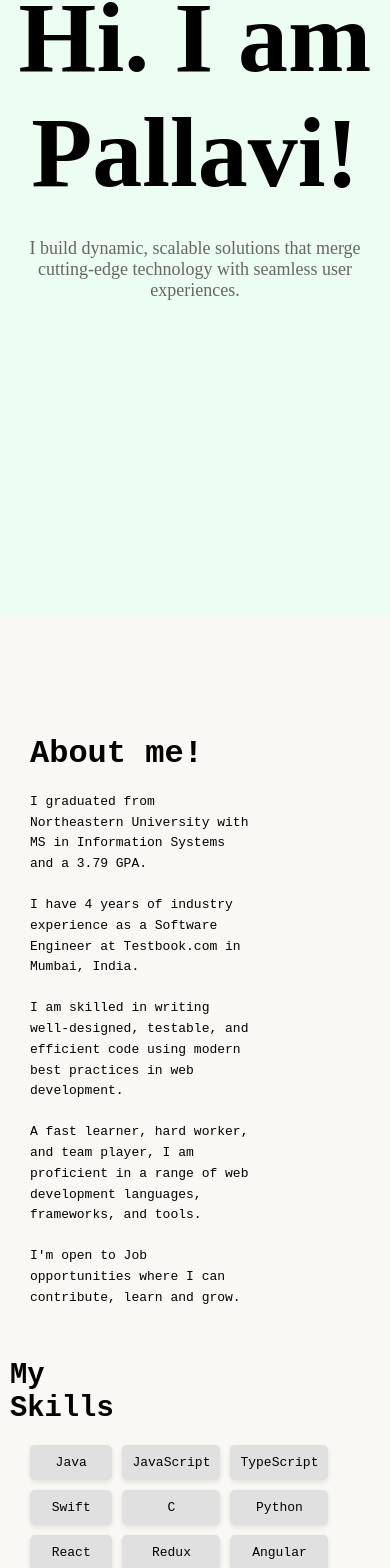
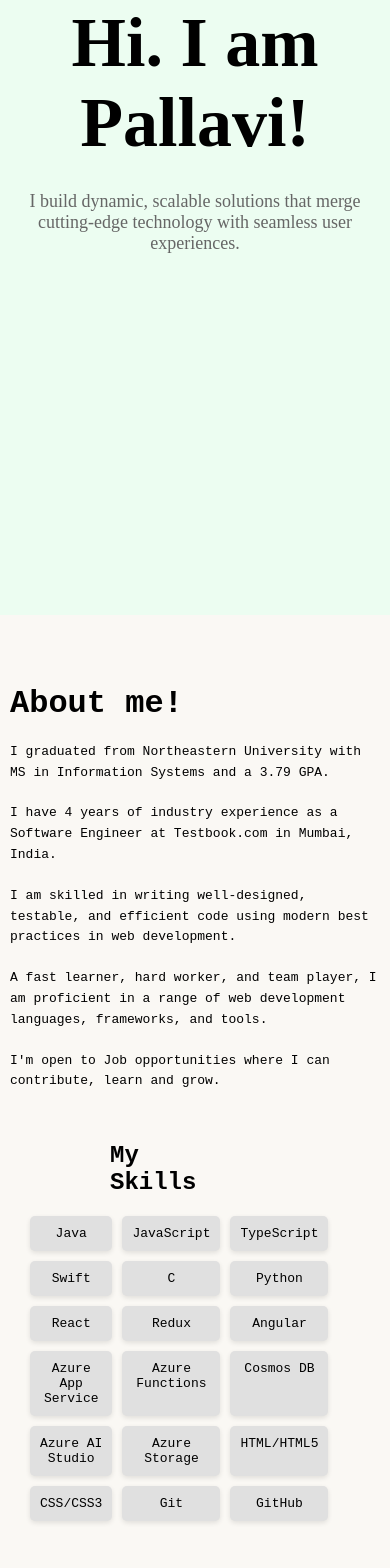
Before and after one commit to deogadepallavi/PallaviDeogadePortfolio, a React (Create React App) app: page / in a window 390 px wide. Shown: the part 398-1966 px from the top of the page. Built offline with nearby package versions, Linux system fonts and the light colour scheme; a web font is replaced by a local one.

Commit message:
adding new styles

```diff
--- a/src/App.css
+++ b/src/App.css
@@ -86,6 +86,7 @@
       flex-direction: column;
       padding-left: 10px;
       padding-right: 10px;
+      padding-top: 50px !important;
       /* align-items: center; Optional: centers items horizontally when stacked */
     }
 
@@ -98,40 +99,35 @@
     }
 
     .centered-text h1 {
-      font-size: 70px;
+      font-size: 70px !important;
+    }
+
+    .text-size{
+      padding-left: 10px;
+      padding-right: 10px;
     }
 
     .intro {
-    padding-left: 20px;
+    /* padding-left: 20px; */
     padding-right: 20px;
-    width: 100%;
+    width: 100% !important;
     }
 
     .job-card {
-    margin-left: 0px;
-    margin-right: 0px;
-    left: 10px;
-    right: 10px;
+      /* margin-left: 10px !important; */
+      margin-right: 10px !important;
+      right: 50px;
     }
 
-    .job-card1 {
-    margin-left: 0px;
-    margin-right: 0px;
-    left: 10px;
-    right: 10px;
-    }
-
-    .job-card3 {
-    margin-left: 0px;
-    margin-right: 0px;
-    left: 10px;
-    right: 10px;
+    .skills{
+      width: 100%;
     }
 
     .skills h2 {
-      /* font-size: 1.8rem; */
-      margin-bottom: 20px;
-      margin-top: 20px;
+      font-size: 1.5rem !important;
+      padding-left: 100px !important;
+      /* margin-bottom: 20px;
+      margin-top: 20px; */
   }
 
   .skills-grid {
@@ -141,6 +137,36 @@
     grid-template-columns: repeat(3, 1fr);
     gap: 10px;
   }
+
+  .job-title{
+    font-size: 10px !important;
+  }
+
+  .job-duration{
+    font-size: 8px !important;
+  }
+
+  .location {
+    font-size: 10px;
+  }
+
+  .tech-stack span {
+    font-size: 8px !important;
+  }
+
+  .text{
+    font-size: 10px;
+  }
+
+  .toggle-btn {
+    font-size: 12px !important;
+  }
+
+  .work-style{
+    padding-top: 20px !important;
+  }
+
+
 
   }
 
--- a/src/App.js
+++ b/src/App.js
@@ -14,7 +14,7 @@ const App = () => {
        <div className="grid-container">
         <section class="section animation centered-text">
         <h1>Hi. I am Pallavi!</h1>
-        <p>I build dynamic, scalable solutions that merge cutting-edge technology with seamless user experiences. </p>
+        <p className="text-size">I build dynamic, scalable solutions that merge cutting-edge technology with seamless user experiences. </p>
         </section>
         </div>
         <div id="about" className="grid-container-intro">
--- a/src/JobCard.js
+++ b/src/JobCard.js
@@ -15,7 +15,7 @@ const JobCard = ({ job = {} }) => {
       {isOpen && (
         <div className="details">
           <p className="location">📍 {job.location || 'No Location Provided'}</p>
-          <p>{job.description || 'No Description Available'}</p>
+          <p className="text">{job.description || 'No Description Available'}</p>
           <div className="tech-stack">
             {job.techStack.length > 0 ? (
               job.techStack.map((tech, index) => <span key={index}>{tech}</span>)
```
